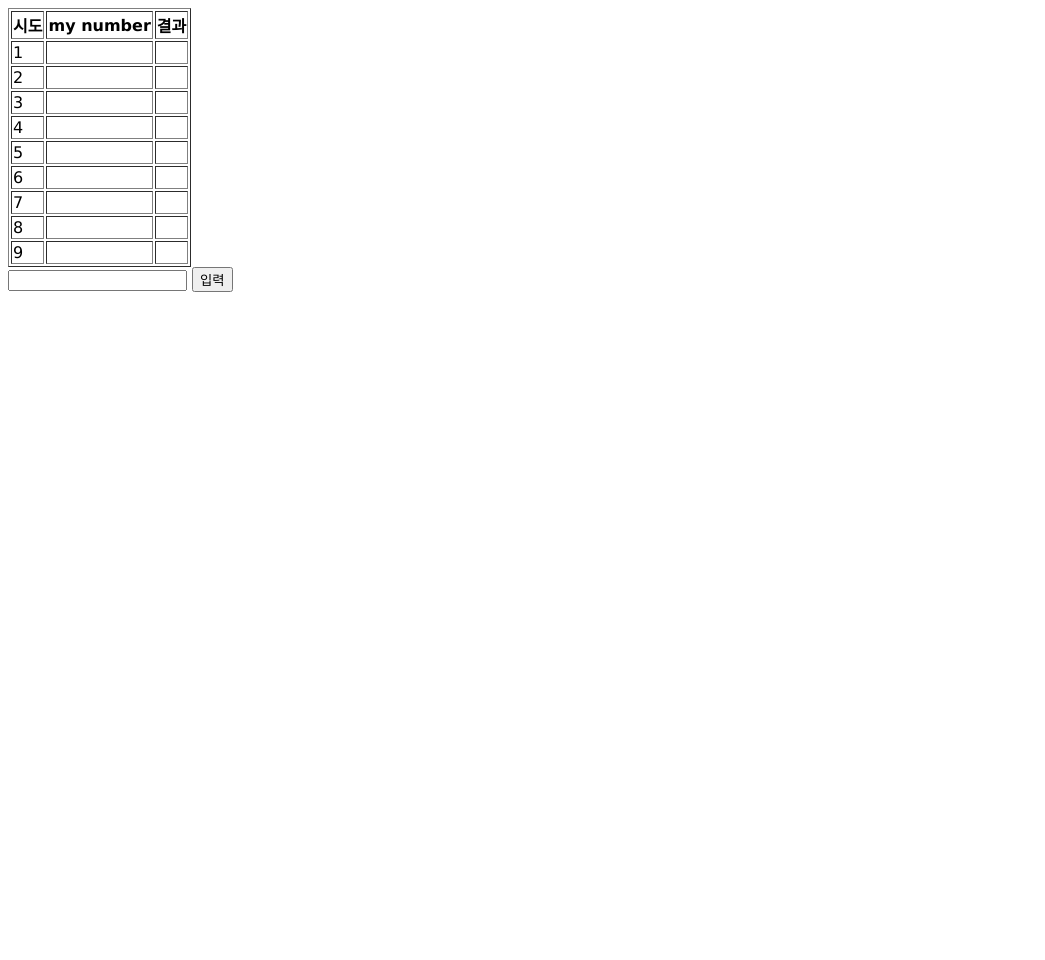
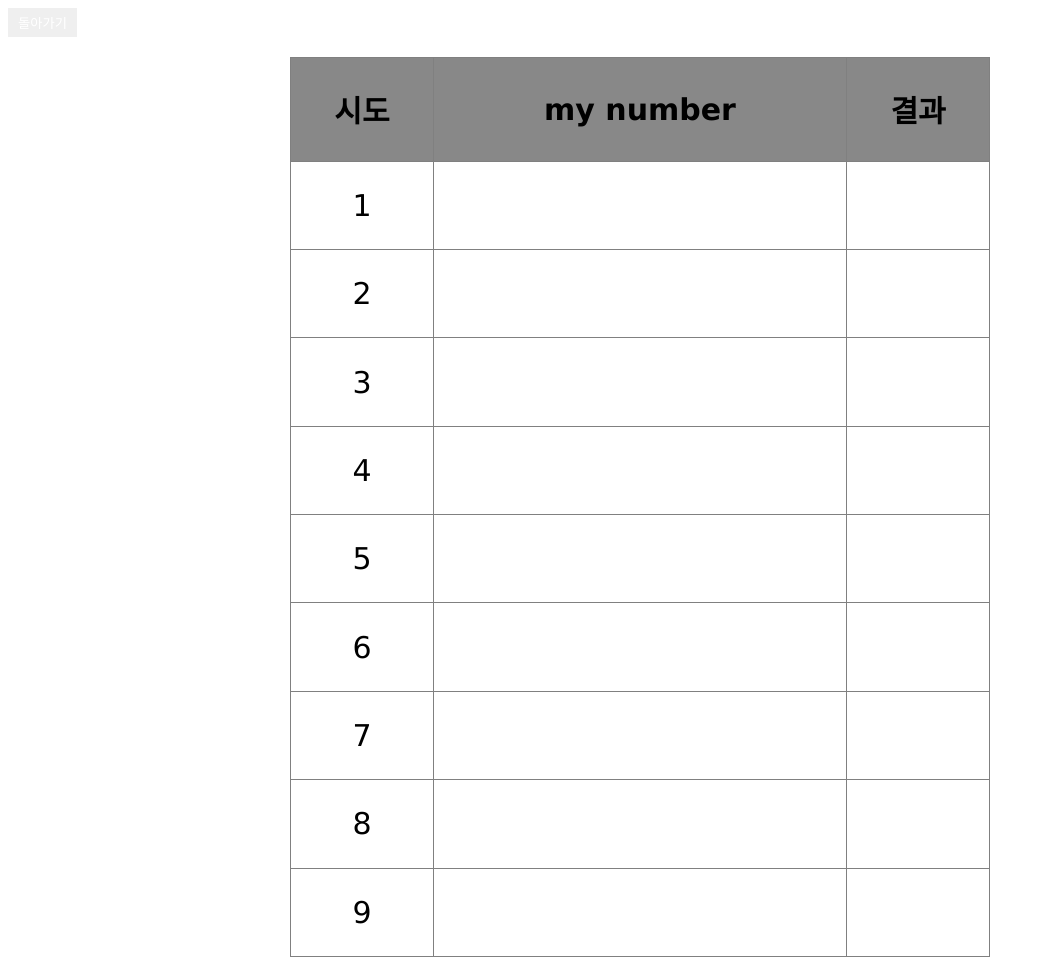
Before and after one commit to mJekal/TZ, a plain HTML site: page MiniGameWebApp/number_baseball_game.html in a window 1280 px wide. Shown: the top 960 px of the page, without its empty margins (0-1045 px from the left). Before the commit the page ends 800 px from the top, so only its background shows below. Drawn offline with Linux system fonts and the light colour scheme.

Commit message:
table 동적으로 변경

```diff
--- a/MiniGameWebApp/css/NumberBaseball.css
+++ b/MiniGameWebApp/css/NumberBaseball.css
@@ -5,3 +5,51 @@
 body {
     background-color: #ffffff;
 }
+
+table {
+    width: 700px;
+    height: 900px;
+    margin: 20px auto;
+    border-collapse: collapse;
+    font-size: 30px;
+}
+
+table th, table td {
+    padding: 8px;
+    text-align: center;
+}
+
+table th {
+    background-color: #888;
+}
+
+#form {
+    text-align: center;
+    margin-top: 20px;
+}
+
+#input {
+    padding: 30px;
+    font-size: 20px;
+}
+
+button {
+    padding: 5px 10px;
+    color: #fff;
+    border: none;
+    cursor: pointer;
+}
+
+#result {
+    text-align: center;
+    margin-top: 20px;
+}
+
+:focus {
+    outline: 2px solid blue;
+    outline-offset: 2px;
+}
+
+#GoBackHome:focus {
+    background-color: yellow;
+}
--- a/MiniGameWebApp/js/NumberBaseball.js
+++ b/MiniGameWebApp/js/NumberBaseball.js
@@ -1,8 +1,59 @@
+
+
 var form = document.getElementById("form");
 var input = document.getElementById("input");
-var tdList = document.querySelectorAll("[id^='td']");
-var tdScoreList = document.querySelectorAll("[id^='tscore']");
+var tdScoreList;
 var result = document.getElementById("result");
+var tableBody = document.querySelector("table");
+var tdList;
+
+function addTableRow() {
+    var tableHeaderRow = document.createElement("tbody");
+
+    var thAttempt = document.createElement("th");
+    thAttempt.textContent = "시도";
+
+    var thMyNumber = document.createElement("th");
+    thMyNumber.textContent = "my number";
+
+    var thResult = document.createElement("th");
+    thResult.textContent = "결과";
+
+    tableHeaderRow.appendChild(thAttempt);
+    tableHeaderRow.appendChild(thMyNumber);
+    tableHeaderRow.appendChild(thResult);
+
+    tableBody.appendChild(tableHeaderRow);
+
+    for (var i = 0; i <= 8; i++) {
+        var newRow = document.createElement("tr");
+
+        var tdAttempt = document.createElement("td");
+        tdAttempt.textContent = i + 1;
+
+        var tdNumber = document.createElement("td");
+        tdNumber.id = "td" + (i + 1);
+        tdNumber.textContent = '';
+
+        var tdResult = document.createElement("td");
+        tdResult.id = "tscore" + (i + 1);
+        tdResult.textContent = '';
+
+        newRow.appendChild(tdAttempt);
+        newRow.appendChild(tdNumber);
+        newRow.appendChild(tdResult);
+        tableBody.appendChild(newRow);
+    }
+
+    tdList = document.querySelectorAll("[id^='td']");
+    tdScoreList = document.querySelectorAll("[id^='tscore']");
+}
+
+
+
+addTableRow();
+
+
 
 // 리모컨 버튼 눌렀을 때
 document.addEventListener('keydown', function(e) {
@@ -60,12 +111,14 @@ function makeAnswer() {
 	}
 }
 
+
 // 게임 시작 : 스트라이크, 볼 초기화
 function start(td, td_score) {
 	var strike = 0;
 	var ball = 0;
+    console.log(td);
 	td.innerHTML = input.value;
-
+    console.log(input.value);
 	// 정답과 제출한 숫자가 정확하게 일치 (홈런)
 	if (input.value === answer_st) {
 		td_score.textContent = "Home Run!";
--- a/MiniGameWebApp/number_baseball_game.html
+++ b/MiniGameWebApp/number_baseball_game.html
@@ -3,66 +3,18 @@
 <head>
 <meta charset="UTF-8">
 <title>Number-Baseball-Game</title>
- 	<link rel="stylesheet" type="text/css" href="css/NumberBaseball.css"/>
+<link rel="stylesheet" type="text/css" href="css/NumberBaseball.css" />
 </head>
 <body>
+  <button id="GoBackHome">돌아가기</button>
   <table border="1">
-	<tbody>
-        <th>시도</th>
-        <th>my number</th>
-        <th>결과</th>
-   	</tbody>
-        <tr>
-            <td>1</td>
-            <td id="td1"></td>
-            <td id="tscore1"></td>
-        </tr>
-        <tr>
-            <td>2</td>
-            <td id="td2"></td>
-            <td id="tscore2"></td>
-        </tr>
-        <tr>
-            <td>3</td>
-            <td id="td3"></td>
-            <td id="tscore3"></td>
-        </tr>
-        <tr>
-            <td>4</td>
-            <td id="td4"></td>
-            <td id="tscore4"></td>
-        </tr>
-        <tr>
-            <td>5</td>
-            <td id="td5"></td>
-            <td id="tscore5"></td>
-        </tr>
-        <tr>
-            <td>6</td>
-            <td id="td6"></td>
-            <td id="tscore6"></td>
-        </tr>
-        <tr>
-            <td>7</td>
-            <td id="td7"></td>
-            <td id="tscore7"></td>
-        </tr>
-        <tr>
-            <td>8</td>
-            <td id="td8"></td>
-            <td id="tscore8"></td>
-        </tr>
-        <tr>
-            <td>9</td>
-            <td id="td9"></td>
-            <td id="tscore9"></td>
-        </tr>
+
   </table>
-    <form id = "form">
-        <input id = "input" type="number"/>
+  <form id="form">
+    <input id="input" type="number" />
     <button>입력</button>
   </form>
-    <div id = "result"></div>
+  <div id="result"></div>
 </body>
-	<script src="js/NumberBaseball.js"></script>
+<script src=" js/NumberBaseball.js"></script>
 </html>
```
Lines whose indentation alone changed are shown as unchanged.
